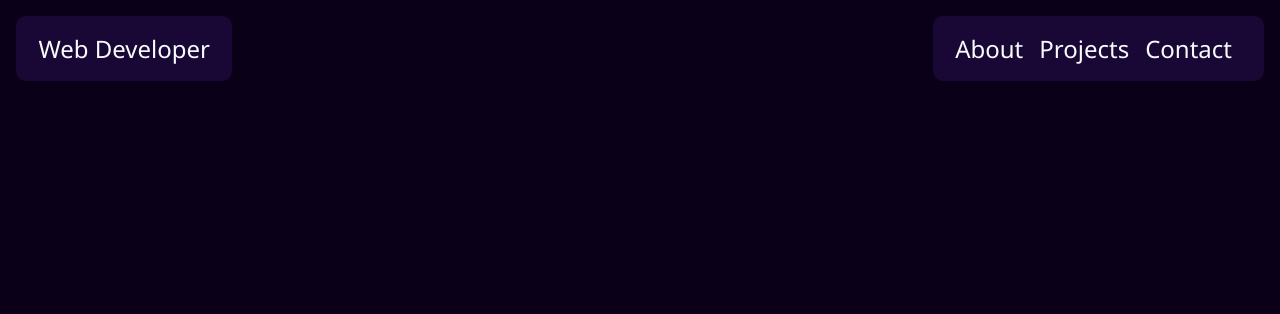
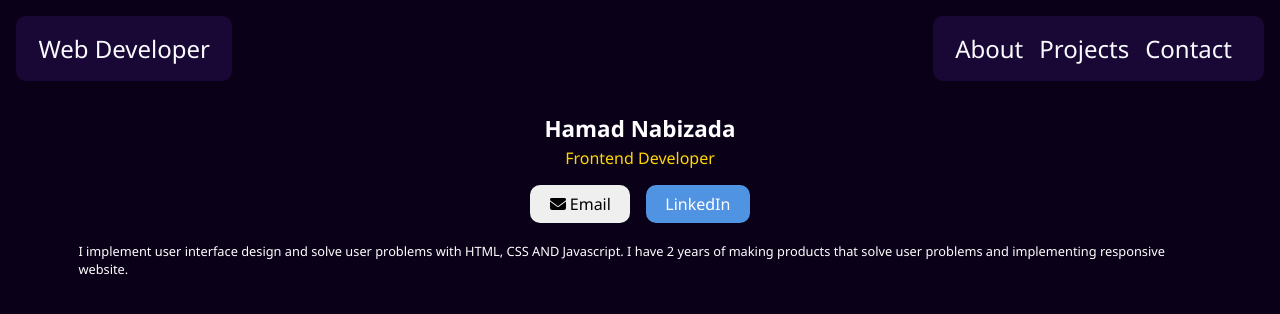
Before and after one commit to HamadNabizada/portfolio, a Next.js app: page / in a window 1280 px wide. Shown: the top 314 px of the page. Built offline with nearby package versions, Linux system fonts and the light colour scheme.

Commit message:
added hero component

```diff
--- /dev/null
+++ b/components/Hero.js
@@ -0,0 +1,22 @@
+import style from '../styles/Hero.module.css'
+import { FontAwesomeIcon } from "@fortawesome/react-fontawesome";
+import {
+    faLinkedin,
+    faEnvelope,
+  } from "@fortawesome/free-solid-svg-icons";
+
+export default function Hero(){
+    return (
+        <div className={style.wrapper}>
+            <h1 className={style.h1Hero}>Hamad Nabizada</h1>
+            <h2 className={style.h2Hero}>Frontend Developer</h2>
+            <div className={style.links}>
+                <button className={style.btn}><FontAwesomeIcon icon={faEnvelope}/> Email</button>
+                <button className={`${style.btn} ${style.linkedin}`}>LinkedIn</button>
+            </div>
+            <p className={style.pHero}>I implement user interface design and solve user problems with HTML, CSS AND Javascript. I have 2 years of making products that solve user problems and implementing responsive website.</p>
+
+        </div>
+
+    )
+}
--- a/package.json
+++ b/package.json
@@ -9,6 +9,9 @@
     "lint": "next lint"
   },
   "dependencies": {
+    "@fortawesome/fontawesome-svg-core": "^6.1.1",
+    "@fortawesome/free-solid-svg-icons": "^6.1.1",
+    "@fortawesome/react-fontawesome": "^0.1.18",
     "next": "12.1.6",
     "react": "18.1.0",
     "react-dom": "18.1.0"
--- a/pages/_app.js
+++ b/pages/_app.js
@@ -1,4 +1,7 @@
 import '../styles/globals.css'
+import { config } from '@fortawesome/fontawesome-svg-core'
+import '@fortawesome/fontawesome-svg-core/styles.css'
+config.autoAddCss = false
 
 function MyApp({ Component, pageProps }) {
   return <Component {...pageProps} />
--- a/pages/index.js
+++ b/pages/index.js
@@ -1,10 +1,12 @@
 import Header from '../components/Header'
+import Hero from '../components/Hero'
 import style from '../styles/Home.module.css'
 
 export default function Home(){
   return (
     <div className={style.home}>
       <Header />
+      <Hero />
     </div>
   )
 }
--- /dev/null
+++ b/styles/Hero.module.css
@@ -0,0 +1,42 @@
+.wrapper{
+    color: white;
+    display:flex;
+    flex-direction: column;
+    font-weight:normal;
+    font-family:'Segoe UI', Tahoma, Geneva, Verdana, sans-serif;
+    justify-content: center;
+    align-items: center;
+    margin-top: 2rem;
+    gap: .2rem;
+}
+.h1Hero{
+    font-size:1.4rem;
+}
+.h2Hero{
+    font-weight: normal;
+    font-size:1rem;
+    color:gold;
+}
+.pHero{
+    font-size: .8rem;
+    margin-top: 1rem;
+    max-width:90%;
+}
+.links{
+    margin-top: .8rem;
+    display: flex;
+    flex-direction: row;
+    gap: 1rem;
+}
+.btn{
+    border:none;
+    font-weight:normal;
+    font-family:'Segoe UI', Tahoma, Geneva, Verdana, sans-serif;
+    border-radius: 10px;
+    font-size: 1rem;
+    padding: .5rem 1.2rem;
+}
+.linkedin{
+    color:white;
+    background-color: #5093e2;
+}
```
Also changed, not shown: 1 other file (tests, documents, lock files or other folders).
